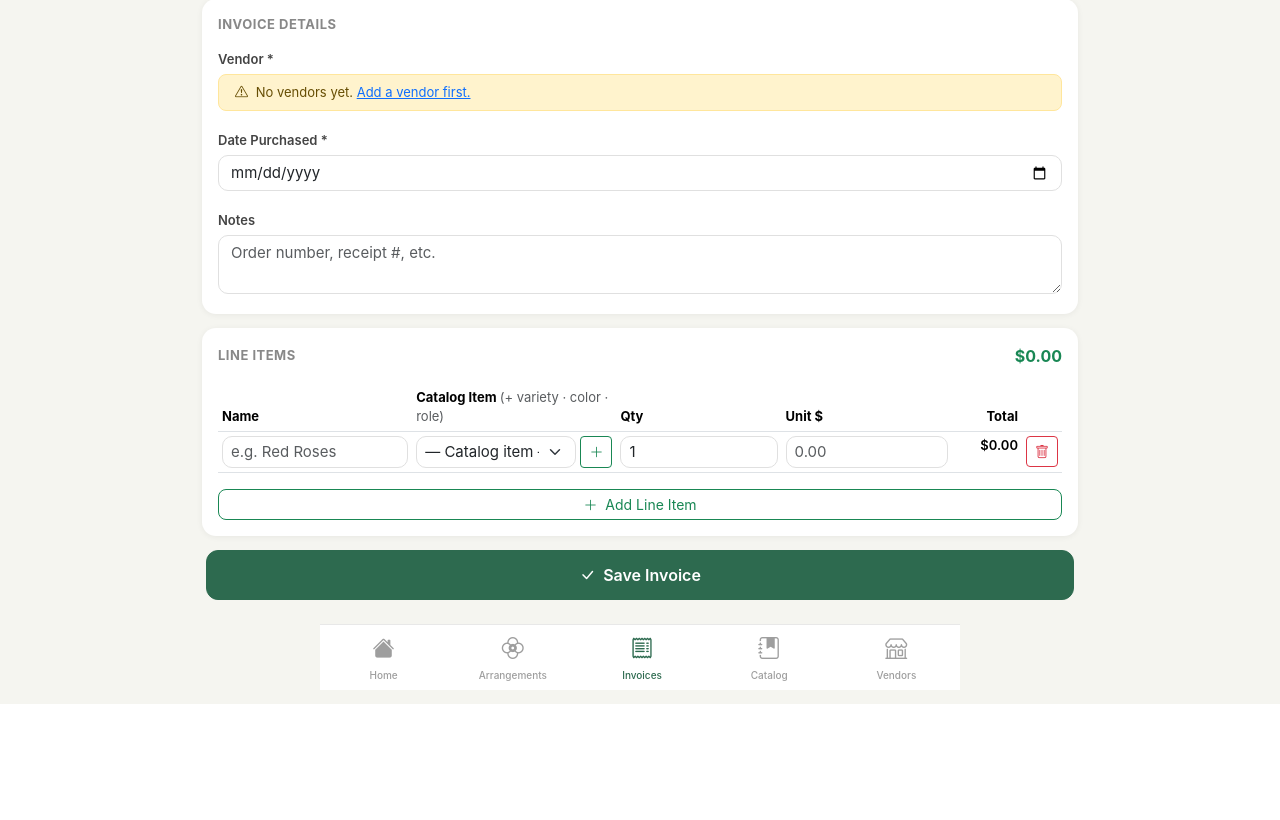
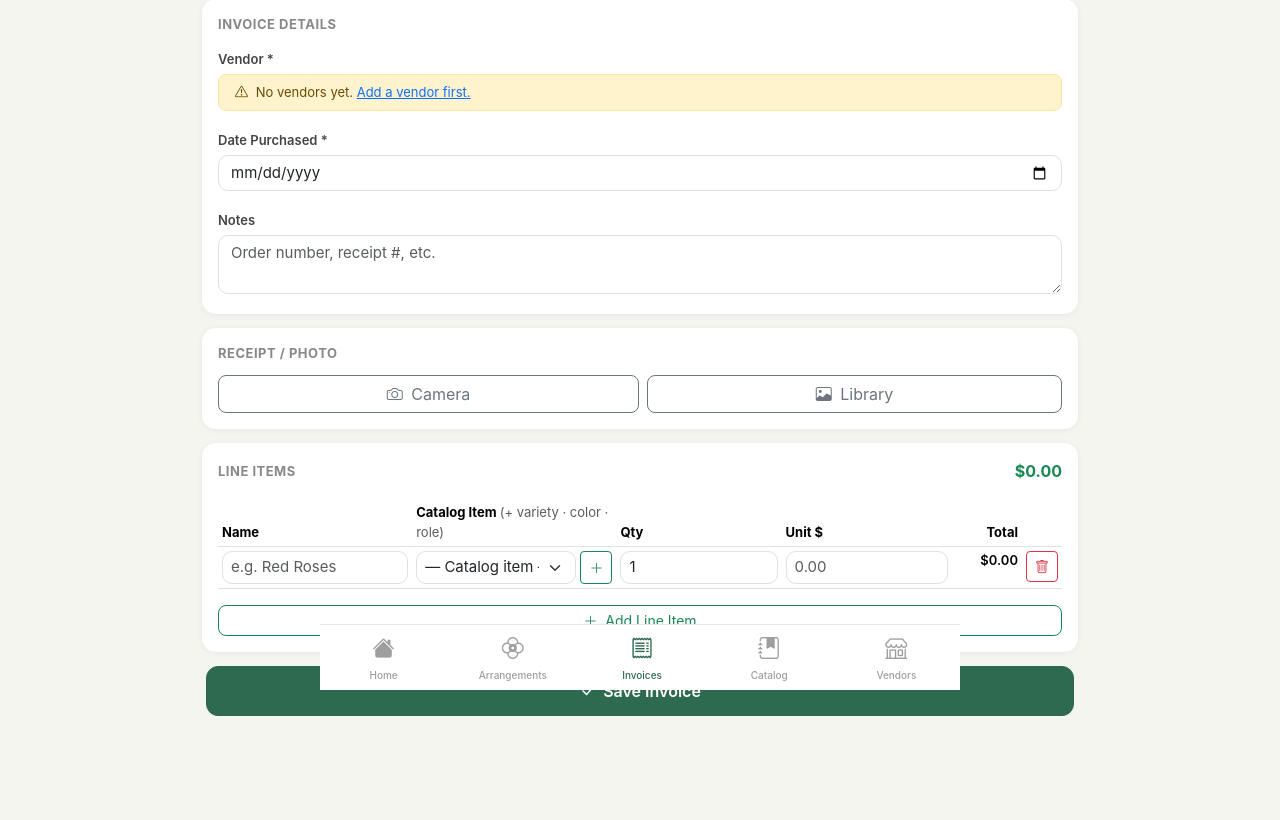
Before and after one commit to mikesmeets/Arrangement-Creator, a Flask app: page /invoices/new in a window 1280 px wide. Shown: the part 110-930 px from the top of the page. Before the commit the page ends 814 px from the top, so only its background shows below. Run offline with Flask 3, Linux system fonts and the light colour scheme; data that the repository does not hold is empty; some libraries are stand-ins or nearby versions.

Commit message:
Add photo upload to invoices (camera + library)

```diff
--- a/app.py
+++ b/app.py
@@ -30,6 +30,7 @@ with app.app_context():
     for table, col, col_def in [
         ('invoice_item',     'generic_item_id', 'INTEGER REFERENCES generic_item(id)'),
         ('arrangement_item', 'generic_item_id', 'INTEGER REFERENCES generic_item(id)'),
+        ('invoice',          'photo_path',       'VARCHAR(500)'),
     ]:
         existing = [c['name'] for c in insp.get_columns(table)]
         if col not in existing:
@@ -215,6 +216,17 @@ def _save_invoice_items(invoice_id):
         db.session.add(item)
 
 
+def _handle_invoice_photo(invoice):
+    if 'photo' not in request.files:
+        return
+    file = request.files['photo']
+    if file and file.filename and allowed_file(file.filename):
+        ext = file.filename.rsplit('.', 1)[1].lower()
+        filename = secure_filename(f"inv_{datetime.now().strftime('%Y%m%d%H%M%S')}_{invoice.id}.{ext}")
+        file.save(os.path.join(app.config['UPLOAD_FOLDER'], filename))
+        invoice.photo_path = f'uploads/{filename}'
+
+
 @app.route('/invoices/new', methods=['GET', 'POST'])
 def invoice_new():
     all_vendors = Vendor.query.order_by(Vendor.name).all()
@@ -226,6 +238,7 @@ def invoice_new():
         )
         db.session.add(invoice)
         db.session.flush()
+        _handle_invoice_photo(invoice)
         _save_invoice_items(invoice.id)
         db.session.commit()
         flash('Invoice saved!', 'success')
@@ -247,6 +260,7 @@ def invoice_edit(id):
         invoice.vendor_id = int(request.form['vendor_id'])
         invoice.date_purchased = datetime.strptime(request.form['date_purchased'], '%Y-%m-%d').date()
         invoice.notes = request.form.get('notes', '')
+        _handle_invoice_photo(invoice)
         InvoiceItem.query.filter_by(invoice_id=invoice.id).delete()
         _save_invoice_items(invoice.id)
         db.session.commit()
--- a/models.py
+++ b/models.py
@@ -104,6 +104,7 @@ class Invoice(db.Model):
     vendor_id = db.Column(db.Integer, db.ForeignKey('vendor.id'), nullable=False)
     date_purchased = db.Column(db.Date, nullable=False)
     notes = db.Column(db.Text)
+    photo_path = db.Column(db.String(500))
     items = db.relationship('InvoiceItem', backref='invoice', lazy=True, cascade='all, delete-orphan')
 
     @property
--- a/templates/invoices/form.html
+++ b/templates/invoices/form.html
@@ -7,7 +7,7 @@
   <h1>{{ 'Edit Invoice' if invoice else 'New Invoice' }}</h1>
 </div>
 
-<form method="POST">
+<form method="POST" enctype="multipart/form-data">
   <div class="form-section">
     <div class="form-section-title">Invoice Details</div>
 
@@ -40,6 +40,32 @@
       <label class="form-label">Notes</label>
       <textarea name="notes" class="form-control" rows="2"
                 placeholder="Order number, receipt #, etc.">{{ invoice.notes if invoice else '' }}</textarea>
+    </div>
+  </div>
+
+  <!-- Photo -->
+  <div class="form-section">
+    <div class="form-section-title">Receipt / Photo</div>
+    {% if invoice and invoice.photo_path %}
+    <img src="{{ url_for('static', filename=invoice.photo_path) }}"
+         class="rounded-3 mb-3 w-100" style="max-height:220px;object-fit:cover">
+    <p class="text-muted mb-2" style="font-size:12px">Upload a new photo to replace the current one</p>
+    {% endif %}
+    <input type="file" id="photoInput" name="photo" accept="image/*" class="d-none"
+           onchange="showInvPhotoPreview(this)">
+    <div class="d-flex gap-2">
+      <button type="button" class="btn btn-outline-secondary flex-fill rounded-3"
+              onclick="triggerInvPhoto(true)">
+        <i class="bi bi-camera me-1"></i> Camera
+      </button>
+      <button type="button" class="btn btn-outline-secondary flex-fill rounded-3"
+              onclick="triggerInvPhoto(false)">
+        <i class="bi bi-image me-1"></i> Library
+      </button>
+    </div>
+    <div id="photoPreview" class="mt-2" style="display:none">
+      <img id="photoPreviewImg" class="rounded-3 w-100" style="max-height:200px;object-fit:cover">
+      <p class="text-muted mt-1 mb-0" style="font-size:12px" id="photoPreviewName"></p>
     </div>
   </div>
 
@@ -89,5 +115,26 @@ document.addEventListener('DOMContentLoaded', function () {
     addInvoiceRow();
   }
 });
+
+function triggerInvPhoto(useCamera) {
+  const inp = document.getElementById('photoInput');
+  if (useCamera) {
+    inp.setAttribute('capture', 'environment');
+  } else {
+    inp.removeAttribute('capture');
+  }
+  inp.click();
+}
+
+function showInvPhotoPreview(input) {
+  const file = input.files[0];
+  if (!file) return;
+  const preview = document.getElementById('photoPreview');
+  const img     = document.getElementById('photoPreviewImg');
+  const name    = document.getElementById('photoPreviewName');
+  img.src = URL.createObjectURL(file);
+  name.textContent = file.name;
+  preview.style.display = '';
+}
 </script>
 {% endblock %}
```
Also changed, not shown: templates/invoices/detail.html (+7 -0 lines).
